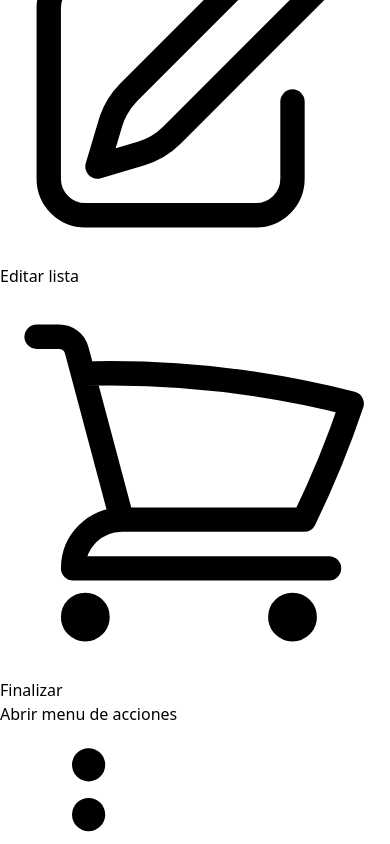
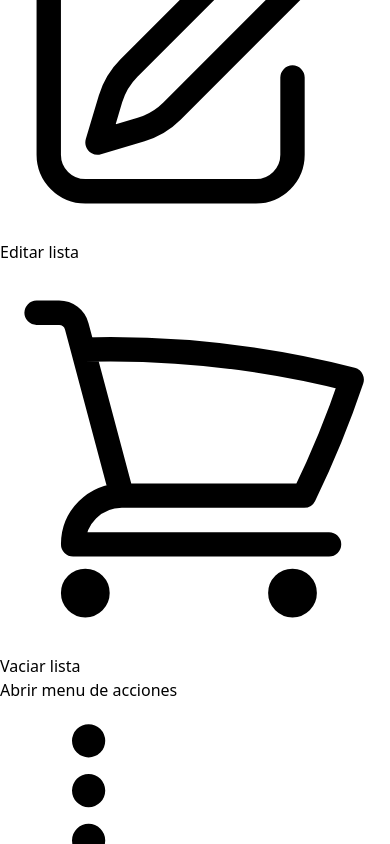
Before and after one commit to TuColegaDev/shopeeme, a Vue app: page / in a window 390 px wide. Shown: the part 1156-2000 px from the top of the page. Built offline with nearby package versions, Linux system fonts and the light colour scheme.

Commit message:
feat: Add item and editable items on list

```diff
--- a/package.json
+++ b/package.json
@@ -11,7 +11,8 @@
     "@heroicons/vue": "^2.1.1",
     "core-js": "^3.8.3",
     "register-service-worker": "^1.7.2",
-    "vue": "^3.2.13"
+    "vue": "^3.2.13",
+    "vue-draggable-next": "^2.2.1"
   },
   "devDependencies": {
     "@babel/core": "^7.12.16",
--- a/src/components/list-items/ListItemsContainer.vue
+++ b/src/components/list-items/ListItemsContainer.vue
@@ -1,19 +1,35 @@
 <template>
     <main class="container px-10 py-5 mx-auto bg-gray-100 sm:my-5 sm:rounded-xl">
-        <ListItemsHeader title="Compra semanal"  @open-clear-list-modal="openModal()" :disabled="isEmptyList" />
-        <ListItemsList :list="itemList" @buy-item="markItemAsDone" @delete-item="deleteListItem"/>
-        <ClearListModal @close-modal="closeModal()" @on-confirm="clearList" @on-cancel="closeModal"
-            :open="openClearListModal" />
+        <ListItemsHeader title="Compra semanal" @open-clear-list-modal="openClearListModal()"
+            @toggle-editable="toggleEditable()" :disabled="isEmptyList" :editable="isEditable" />
+        <ListItemsActions @add-item="addItem" />
+        <ListItemsList :list="itemList" @buy-item="markItemAsDone" @delete-item="deleteListItem" :editable="isEditable" />
     </main>
+
+    <!-- Modals -->
+    <!-- Clear List Modal -->
+    <ConfirmModal @close-modal="closeClearListModal()" @confirm="clearList" @cancel="closeClearListModal"
+        :open="isOpenClearListModal" :title="'Finalizar'" :content="'Confirmar'" />
+    <!-- Add Item Errors Modal -->
+    <ErrorsModal @close-modal="closeErrorModal()" @confirm="closeErrorModal" :open="isOpenErrorModal"
+        :errors="addItemErrors" />
 </template>
 
 <script setup>
 import { ref, computed } from 'vue'
-import ListItemsHeader from './ListItemsHeader.vue';
-import ListItemsList from './ListItemsList.vue';
-import ClearListModal from './modals/ClearListItemsModal.vue'
+import ListItemsHeader from './ListItemsHeader.vue'
+import ListItemsList from './ListItemsList.vue'
+import ConfirmModal from '@/components/modals/ConfirmModal.vue'
+import ErrorsModal from '@/components/modals/ErrorsModal.vue'
+import ListItemsActions from './ListItemsActions.vue'
 
-const openClearListModal = ref(false);
+const isOpenClearListModal = ref(false)
+const isOpenErrorModal = ref(false)
+
+const isEditable = ref(false)
+
+const addItemErrors = ref([])
+
 const itemList = ref([
     {
         id: 1,
@@ -44,32 +60,69 @@ const itemList = ref([
         id: 6,
         name: 'Cebollas',
         done: false,
-    },
-
+    }
 ])
 
-const openModal = () => {
-    openClearListModal.value = true;
+const openClearListModal = () => {
+    isOpenClearListModal.value = true
 }
 
-const closeModal = () => {
-    openClearListModal.value = false;
+const closeClearListModal = () => {
+    isOpenClearListModal.value = false
 }
 
+const openErrorModal = () => {
+    isOpenErrorModal.value = true
+}
+
+const closeErrorModal = () => {
+    isOpenErrorModal.value = false
+}
+
+const isEmptyList = computed(() => {
+    return itemList.value.length <= 0
+})
+
 function markItemAsDone(itemId) {
-    itemList.value.map(item => { if (item.id === itemId) { item.done = !item.done } });
+    itemList.value.map(item => { if (item.id === itemId) { item.done = !item.done } })
 }
 
 function deleteListItem(itemId) {
-    itemList.value = itemList.value.filter(item => item.id !== itemId);
+    itemList.value = itemList.value.filter(item => item.id !== itemId)
 }
 
-const isEmptyList = computed(() => {
-    return itemList.value.length <= 0;
-})
+function addItem(itemName) {
+    addItemErrors.value = []
 
-const clearList = () => {
-    itemList.value = [];
-    closeModal();
+    if (itemName === '') {
+        addItemErrors.value.push('No se puede añadir un elemento vacio')
+    }
+
+    const elementExists = itemList.value.filter(item => item.name === itemName)
+
+    if (elementExists.length > 0) {
+        addItemErrors.value.push('No se puede añadir un elemento dos veces')
+    }
+
+    if (addItemErrors.value.length > 0) {
+        openErrorModal()
+        return
+    }
+
+    itemList.value.push({
+        id: itemList.value.length + 1,
+        name: itemName,
+        done: false
+    })
+}
+
+function clearList() {
+    itemList.value = []
+    isEditable.value = false
+    closeClearListModal()
+}
+
+function toggleEditable() {
+    isEditable.value = !isEditable.value
 }
 </script>
--- a/src/components/list-items/ListItemsHeader.vue
+++ b/src/components/list-items/ListItemsHeader.vue
@@ -1,45 +1,46 @@
 <template>
     <div class="flex items-center justify-between py-2 pb-5 align-middle border-b">
-        <h1 class="text-2xl font-bold text-center text-gray-600">
-            {{ title }}
-        </h1>
+        <div class="flex items-center justify-center gap-4 align-middle">
+            <QueueListIcon class="w-6" />
+            <h1 class="text-2xl font-bold leading-7 text-center text-gray-800">
+                {{ title }}
+            </h1>
+        </div>
         <div class="hidden lg:flex">
             <ul class="flex flex-row gap-6">
-                <li class="inline-flex items-center px-4 py-2 cursor-pointer hover:text-blue-600">
-                    <PlusIcon class="w-5 mr-3"/>
-                    <span class="">Añadir</span>
+                <li @click="toggleEditable" :disabled="disabled" :class="['cursor-pointer inline-flex items-center px-4 py-2', { 'hover:text-blue-600': !disabled, 'text-gray-400  cursor-not-allowed': disabled }]">
+                    <PencilSquareIcon class="w-5 mr-3" />
+                    <span v-if="!editable">Editar lista</span>
+                    <span v-else>Finalizar edición</span>
                 </li>
-                <li class="inline-flex items-center px-4 py-2 cursor-pointer hover:text-blue-600">
-                    <PencilSquareIcon class="w-5 mr-3"/>
-                    <span class="">Editar lista</span>
-                </li>
-                <li @click="openClearListModal" :disabled="disabled" :class="['cursor-pointer inline-flex items-center px-4 py-2', { 'hover:text-blue-600': !disabled, 'text-gray-400  cursor-not-allowed': disabled }]">
-                    <ShoppingCartIcon class="w-5 mr-3"/>
-                    <span class="">Finalizar</span>
+                <li @click="openClearListModal" :disabled="disabled"
+                    :class="['cursor-pointer inline-flex items-center px-4 py-2', { 'hover:text-blue-600': !disabled, 'text-gray-400  cursor-not-allowed': disabled }]">
+                    <ShoppingCartIcon class="w-5 mr-3" />
+                    <span class="">Vaciar lista</span>
                 </li>
             </ul>
         </div>
         <div class="flex lg:hidden">
-            <button type="button" class="-m-2.5 inline-flex items-center justify-center rounded-md p-2.5 text-gray-700" @click="actionsMenuOpen = true">
+            <button type="button" class="-m-2.5 inline-flex items-center justify-center rounded-md p-2.5 text-gray-700"
+                @click="actionsMenuOpen = true">
                 <span class="sr-only">Abrir menu de acciones</span>
-                <EllipsisVerticalIcon class="w-5 text-gray-600"/>
+                <EllipsisVerticalIcon class="w-5 text-gray-600" />
             </button>
         </div>
     </div>
-    <div :class="['absolute top-0 left-0 w-screen h-screen', , { hidden: !actionsMenuOpen }]" @click="actionsMenuOpen = false">
-        <div class="absolute w-auto px-2 bg-white rounded-lg right-10 top-40 lg:hidden">
+    <div :class="['absolute top-0 left-0 w-screen h-screen', , { hidden: !actionsMenuOpen }]"
+        @click="actionsMenuOpen = false">
+        <div class="absolute w-auto px-2 bg-white rounded-lg right-10 top-32 lg:hidden">
             <ul class="flex flex-col divide-y divide-gray-500/10">
-                <li class="inline-flex items-center px-4 py-2 cursor-pointer hover:text-blue-600">
-                    <PlusIcon class="w-5 mr-3"/>
-                    <span class="">Añadir</span>
+                <li @click="toggleEditable" :disabled="disabled" :class="['cursor-pointer inline-flex items-center px-4 py-2', { 'hover:text-blue-600': !disabled, 'text-gray-400  cursor-not-allowed': disabled }]">
+                    <PencilSquareIcon class="w-5 mr-3" />
+                    <span v-if="!editable">Editar lista</span>
+                    <span v-else>Finalizar edición</span>
                 </li>
-                <li class="inline-flex items-center px-4 py-2 cursor-pointer hover:text-blue-600">
-                    <PencilSquareIcon class="w-5 mr-3"/>
-                    <span class="">Editar lista</span>
-                </li>
-                <li @click="openClearListModal" :disabled="disabled" :class="['cursor-pointer inline-flex items-center px-4 py-2', { 'hover:text-blue-600': !disabled, 'text-gray-400  cursor-not-allowed': disabled }]">
-                    <ShoppingCartIcon class="w-5 mr-3"/>
-                    <span class="">Finalizar</span>
+                <li @click="openClearListModal" :disabled="disabled"
+                    :class="['cursor-pointer inline-flex items-center px-4 py-2', { 'hover:text-blue-600': !disabled, 'text-gray-400  cursor-not-allowed': disabled }]">
+                    <ShoppingCartIcon class="w-5 mr-3" />
+                    <span class="">Vaciar lista</span>
                 </li>
             </ul>
         </div>
@@ -48,20 +49,26 @@
 
 <script setup>
 import { defineProps, defineEmits, ref } from 'vue'
-import { PlusIcon, EllipsisVerticalIcon } from "@heroicons/vue/16/solid"
-import { ShoppingCartIcon, PencilSquareIcon } from '@heroicons/vue/24/outline';
+import { EllipsisVerticalIcon } from "@heroicons/vue/16/solid"
+import { ShoppingCartIcon, PencilSquareIcon, QueueListIcon } from '@heroicons/vue/24/outline'
 
-const emit = defineEmits(['openClearListModal'])
+const emit = defineEmits(['openClearListModal', 'toggleEditable'])
 
-const props = defineProps({
+let props = defineProps({
     title: String,
-    disabled: Boolean
+    disabled: Boolean,
+    editable: Boolean
 })
 
 const actionsMenuOpen = ref(false)
 
 const openClearListModal = () => {
-    if(props.disabled) { return }
+    if (props.disabled) { return }
     emit('openClearListModal')
 }
+
+const toggleEditable = () => {
+    if (props.disabled) { return }
+    emit('toggleEditable')
+}
 </script>
```
Also changed, not shown: src/components/list-items/ListItemsList.vue (+26 -8 lines), 1 other file (tests, documents, lock files or other folders).
